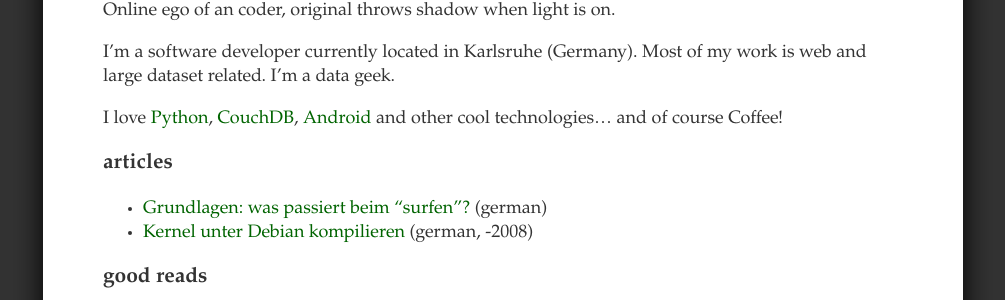
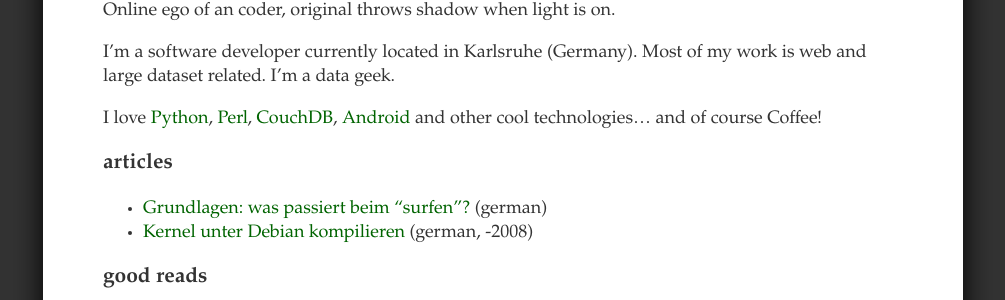
Before and after one commit to toke/toke.github.io_old, a Jekyll site: the page built from index.markdown, in a window 1280 px wide. Shown: the part 273-573 px from the top of the page, without its empty margins (137-1142 px from the left). Built offline with Jekyll 4.4.1, drawn with Linux system fonts in a browser that asks for light colours.

Commit message:
Give some love to perl

```diff
--- a/index.markdown
+++ b/index.markdown
@@ -10,7 +10,7 @@ Online ego of an coder, original throws shadow when light is on.
 
 I'm a software developer currently located in Karlsruhe (Germany). Most of my work is web and large dataset related. I'm a data geek.
 
-I love [Python](http://www.python.org), [CouchDB](http://couchdb.apache.org), [Android](http://www.android.com) and other cool technologies… and of course Coffee!
+I love [Python](http://www.python.org), [Perl](http://www.perl.org), [CouchDB](http://couchdb.apache.org), [Android](http://www.android.com) and other cool technologies… and of course Coffee!
 
 articles
 ========
```
